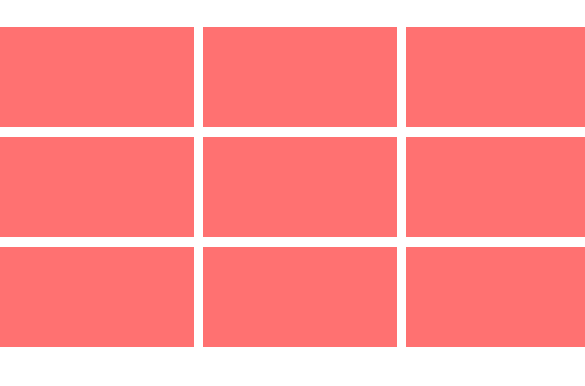
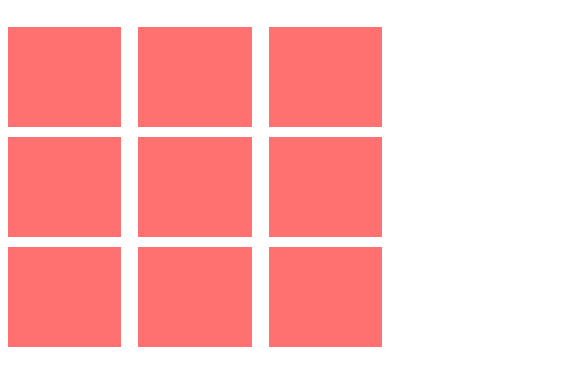
Before and after one commit to Ahmedtaher820/XO-Game, a plain HTML site: page index.html in a window 390 px wide. Shown: the part 78-464 px from the top of the page, 585 px wide, since content can reach past the window. Drawn offline with Linux system fonts and the light colour scheme.

Commit message:
last commit

```diff
--- a/style.css
+++ b/style.css
@@ -26,6 +26,11 @@ header .boxes{
     justify-content: space-between;
     flex-flow: row wrap;
 }
+@media (max-width:768px) {
+    header .boxes{
+        width: 96%;
+    }
+}
 header .boxes > div{
     width: 32.333%;
     height:100px;
@@ -38,6 +43,11 @@ header .boxes > div{
     cursor: pointer;
     /* transition: .3s; */
 }
+@media (max-width:768px) {
+    header .boxes > div{
+        width: 30.333%;
+    }
+}
 header .boxes > div:hover{
     background-color: #000;
     color: #fff;
```
